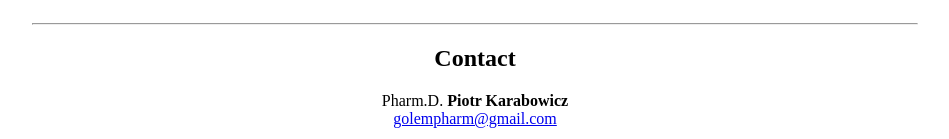
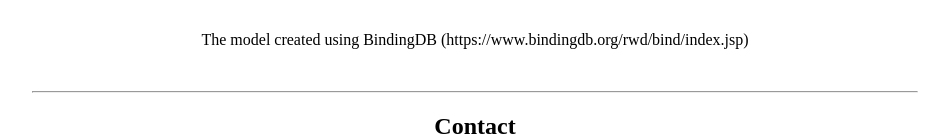
Before and after one commit to golempharm/page, a plain HTML site: page all.html in a window 1280 px wide. Shown: the part 1048-1187 px from the top of the page, without its empty margins (165-1114 px from the left). Drawn offline with Linux system fonts and the light colour scheme.

Commit message:
Update all.html

```diff
--- a/all.html
+++ b/all.html
@@ -174,6 +174,8 @@ text-align: center;
 		<a href="https://huggingface.co/spaces/golempharm/allinone"><button type="button" class="test">Try it!</button></a>
 	</article>
 	<br>
+	<p align= 'center'> The model created using BindingDB (https://www.bindingdb.org/rwd/bind/index.jsp)</p>
+	<br>
 	<hr width="70%">
 	<article>
 		<h2 id= "contact"; align= 'center';>Contact</h2>
```
